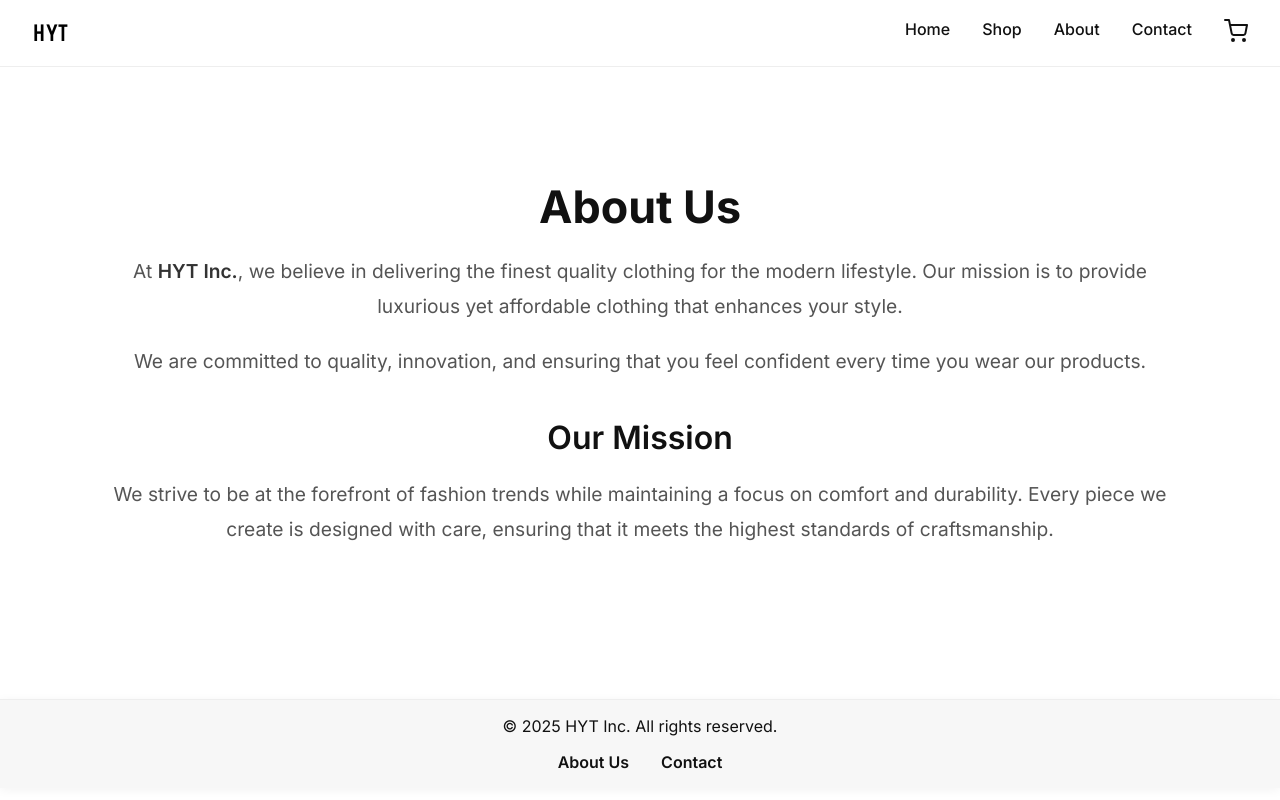
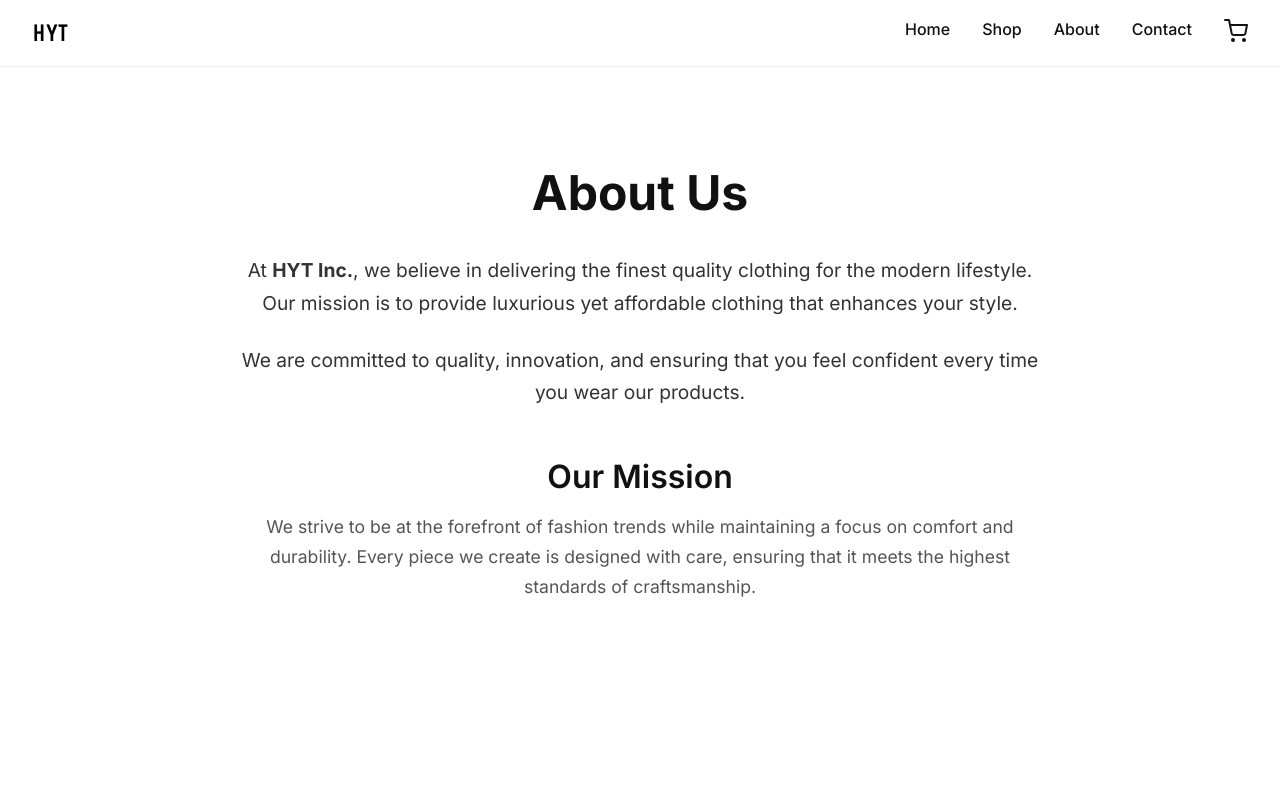
Before and after one commit to harshaltribhuwan/hyt-e-commerce, a React (Vite) app: page /about in a window 1280 px wide. Shown: the top 800 px of the page. Built offline with nearby package versions, Linux system fonts and the light colour scheme.

Commit message:
done some basic animation changes through the platform

```diff
--- a/src/components/product/ProductGrid.jsx
+++ b/src/components/product/ProductGrid.jsx
@@ -3,11 +3,38 @@ import { Link } from "react-router-dom";
 import { products } from "../../data/products"; // Import mock product data
 import "./ProductGrid.scss";
 
+// Animation variants
+const containerVariants = {
+  hidden: { opacity: 0 },
+  visible: {
+    opacity: 1,
+    transition: {
+      staggerChildren: 0.15,
+      delayChildren: 0.2,
+    },
+  },
+};
+
+const cardVariants = {
+  hidden: { opacity: 0, y: 50, scale: 0.95 },
+  visible: {
+    opacity: 1,
+    y: 0,
+    scale: 1,
+    transition: { type: "spring", stiffness: 120, damping: 15 },
+  },
+};
+
 export default function ProductGrid() {
   return (
     <div className="product-grid">
       <h2 className="title">Shop the Collection</h2>
-      <div className="product-grid__items">
+      <motion.div
+        className="product-grid__items"
+        variants={containerVariants}
+        initial="hidden"
+        animate="visible"
+      >
         {products.slice(0, 20).map((product) => {
           const discountedPrice =
             product.price - (product.price * product.discount) / 100;
@@ -15,12 +42,13 @@ export default function ProductGrid() {
             <Link
               to={`/product/${product.id}`}
               key={product.name}
-              className="product-card-link" // Add a custom class to apply styles
+              className="product-card-link"
             >
               <motion.div
                 className="product-card"
+                variants={cardVariants}
                 whileHover={{ scale: 1.05 }}
-                transition={{ duration: 0.3 }}
+                whileTap={{ scale: 0.97 }}
               >
                 <img src={product.image} alt={product.name} />
                 <h3>{product.name}</h3>
@@ -43,7 +71,7 @@ export default function ProductGrid() {
             </Link>
           );
         })}
-      </div>
+      </motion.div>
     </div>
   );
 }
--- a/src/pages/About.jsx
+++ b/src/pages/About.jsx
@@ -1,20 +1,53 @@
+import { useEffect } from "react";
+import { motion } from "framer-motion";
 import "./About.scss";
 
 export default function About() {
+  useEffect(() => {
+    window.scrollTo(0, 0); // Scroll to top when page loads
+  }, []);
+
   return (
-    <div className="about">
+    <motion.div
+      className="about"
+      initial={{ opacity: 0, y: 50 }}
+      animate={{ opacity: 1, y: 0 }}
+      transition={{ duration: 0.6, ease: "easeOut" }}
+    >
       <div className="about-content">
-        <h1>About Us</h1>
-        <p>
+        <motion.h1
+          initial={{ opacity: 0, y: 30 }}
+          animate={{ opacity: 1, y: 0 }}
+          transition={{ duration: 0.5, delay: 0.2 }}
+        >
+          About Us
+        </motion.h1>
+
+        <motion.p
+          initial={{ opacity: 0, y: 30 }}
+          animate={{ opacity: 1, y: 0 }}
+          transition={{ duration: 0.5, delay: 0.3 }}
+        >
           At <strong>HYT Inc.</strong>, we believe in delivering the finest
           quality clothing for the modern lifestyle. Our mission is to provide
           luxurious yet affordable clothing that enhances your style.
-        </p>
-        <p>
+        </motion.p>
+
+        <motion.p
+          initial={{ opacity: 0, y: 30 }}
+          animate={{ opacity: 1, y: 0 }}
+          transition={{ duration: 0.5, delay: 0.4 }}
+        >
           We are committed to quality, innovation, and ensuring that you feel
           confident every time you wear our products.
-        </p>
-        <div className="about-mission">
+        </motion.p>
+
+        <motion.div
+          className="about-mission"
+          initial={{ opacity: 0, y: 30 }}
+          animate={{ opacity: 1, y: 0 }}
+          transition={{ duration: 0.5, delay: 0.5 }}
+        >
           <h2>Our Mission</h2>
           <p>
             We strive to be at the forefront of fashion trends while maintaining
@@ -22,8 +55,8 @@ export default function About() {
             with care, ensuring that it meets the highest standards of
             craftsmanship.
           </p>
-        </div>
+        </motion.div>
       </div>
-    </div>
+    </motion.div>
   );
 }
--- a/src/pages/About.scss
+++ b/src/pages/About.scss
@@ -1,105 +1,76 @@
-@import url('https://fonts.googleapis.com/css2?family=Inter:wght@400;500;600;700&display=swap');
-
 .about {
-    font-family: 'Inter', sans-serif;
-    padding: 50px 20px;
-    color: #333;
-    max-height: 79vh;
+    padding: 6rem 2rem 4rem; // Top padding more to avoid navbar overlap
     display: flex;
     justify-content: center;
-    align-items: center;
+    min-height: 100vh;
 
     .about-content {
+        max-width: 800px;
         width: 100%;
-        max-width: 1100px;
-        padding: 30px 20px;
         text-align: center;
-        background-color: #fff;
-        color: #333;
 
         h1 {
-            font-size: 2.8rem;
+            font-size: 3rem;
+            margin-bottom: 2rem;
             font-weight: 700;
-            margin-bottom: 20px;
-            color: #111;
         }
 
         p {
             font-size: 1.2rem;
-            line-height: 1.8;
-            margin-bottom: 20px;
-            color: #555;
-        }
-
-        strong {
-            font-weight: 600;
+            line-height: 1.7;
+            margin-bottom: 1.5rem;
             color: #333;
         }
 
+        .about-mission {
+            margin-top: 3rem;
+
             h2 {
                 font-size: 2rem;
+                margin-bottom: 1rem;
                 font-weight: 600;
-            color: #111;
-            margin-top: 40px;
-            margin-bottom: 20px;
             }
 
-        .about-mission,
-        .about-values,
-        .about-team {
-            margin-bottom: 40px;
-        }
-
-        .about-values {
-            ul {
-                list-style-type: none;
-                padding: 0;
-                margin: 0;
+            p {
                 font-size: 1.1rem;
-
-                li {
-                    margin: 10px 0;
-                    color: #333;
-                    line-height: 1.6;
-                }
-            }
+                color: #555;
             }
         }
     }
 
-/* Mobile Responsiveness */
     @media (max-width: 768px) {
+        padding: 6rem 1.5rem 3rem;
+
         .about-content {
-        padding: 30px;
+            h1 {
+                font-size: 2.5rem;
+            }
 
+            p {
+                font-size: 1.05rem;
+            }
+
+            .about-mission h2 {
+                font-size: 1.8rem;
+            }
+        }
+    }
+
+    @media (max-width: 480px) {
+        padding: 5rem 1rem 2rem;
+
+        .about-content {
             h1 {
-            font-size: 2.4rem;
+                font-size: 2rem;
             }
 
             p {
                 font-size: 1rem;
             }
 
-        h2 {
-            font-size: 1.8rem;
+            .about-mission h2 {
+                font-size: 1.5rem;
             }
         }
     }
-
-@media (max-width: 480px) {
-    .about-content {
-        padding: 20px;
-
-        h1 {
-            font-size: 2rem;
 }
-
-        p {
-            font-size: 0.9rem;
-        }
-
-        h2 {
-            font-size: 1.6rem;
-        }
-    }
-}
--- a/src/pages/Cart.jsx
+++ b/src/pages/Cart.jsx
@@ -3,6 +3,7 @@ import { useSelector, useDispatch } from "react-redux";
 import { removeFromCart, clearCart, addToCart } from "../store/cartSlice";
 import { FiTrash2 } from "react-icons/fi";
 import { Link } from "react-router-dom";
+import { motion } from "framer-motion"; // 🚀 Add Framer Motion
 import "./Cart.scss";
 
 const Cart = () => {
@@ -36,8 +37,8 @@ const Cart = () => {
   };
 
   const totalAmount = cartItems.reduce((acc, item) => {
-    const discountedPrice = item.price - (item.price * item.discount) / 100; // Calculate the discounted price
-    return acc + discountedPrice * item.quantity; // Add to the total amount
+    const discountedPrice = item.price - (item.price * item.discount) / 100;
+    return acc + discountedPrice * item.quantity;
   }, 0);
 
   return (
@@ -50,7 +51,14 @@ const Cart = () => {
         <>
           <div className="cart-items">
             {cartItems.map((item) => (
-              <div className="cart-item" key={item.id}>
+              <motion.div
+                className="cart-item"
+                key={item.id}
+                initial={{ opacity: 0, y: 30 }}
+                animate={{ opacity: 1, y: 0 }}
+                whileHover={{ scale: 1.02 }}
+                transition={{ duration: 0.4, ease: "easeOut" }}
+              >
                 <Link to={`/product/${item.id}`} className="cart-item-link">
                   <img src={item.image} alt={item.name} />
                   <div className="item-details">
@@ -85,18 +93,23 @@ const Cart = () => {
                 >
                   <FiTrash2 size={20} />
                 </button>
-              </div>
+              </motion.div>
             ))}
           </div>
 
-          <div className="cart-actions">
+          <motion.div
+            className="cart-actions"
+            initial={{ opacity: 0, y: 30 }}
+            animate={{ opacity: 1, y: 0 }}
+            transition={{ duration: 0.6, ease: "easeOut" }}
+          >
             <div className="total-amount">
               <h2>Total: ₹{totalAmount.toFixed(2)}</h2>
             </div>
             <button className="clear-btn" onClick={handleClearCart}>
               Clear Cart
             </button>
-          </div>
+          </motion.div>
         </>
       )}
     </div>
--- a/src/pages/Contact.jsx
+++ b/src/pages/Contact.jsx
@@ -1,12 +1,37 @@
+import { motion } from "framer-motion";
 import "./Contact.scss";
 
 export default function Contact() {
   return (
-    <div className="contact">
+    <motion.div
+      className="contact"
+      initial={{ opacity: 0, y: 50 }}
+      animate={{ opacity: 1, y: 0 }}
+      transition={{ duration: 0.6, ease: "easeOut" }}
+    >
       <div className="contact-content">
-        <h1>Contact Us</h1>
-        <p>For inquiries or customer support, reach out to us:</p>
-        <div className="contact-info">
+        <motion.h1
+          initial={{ opacity: 0, y: 30 }}
+          animate={{ opacity: 1, y: 0 }}
+          transition={{ duration: 0.5, delay: 0.2 }}
+        >
+          Contact Us
+        </motion.h1>
+
+        <motion.p
+          initial={{ opacity: 0, y: 30 }}
+          animate={{ opacity: 1, y: 0 }}
+          transition={{ duration: 0.5, delay: 0.3 }}
+        >
+          For inquiries or customer support, reach out to us:
+        </motion.p>
+
+        <motion.div
+          className="contact-info"
+          initial={{ opacity: 0, y: 30 }}
+          animate={{ opacity: 1, y: 0 }}
+          transition={{ duration: 0.5, delay: 0.4 }}
+        >
           <p>
             <strong>Email:</strong> support@hytinc.com
           </p>
@@ -16,8 +41,8 @@ export default function Contact() {
           <p>
             <strong>Address:</strong> 123 Fashion St, Delhi, India
           </p>
-        </div>
+        </motion.div>
       </div>
-    </div>
+    </motion.div>
   );
 }
```
Lines whose indentation alone changed are shown as unchanged.
